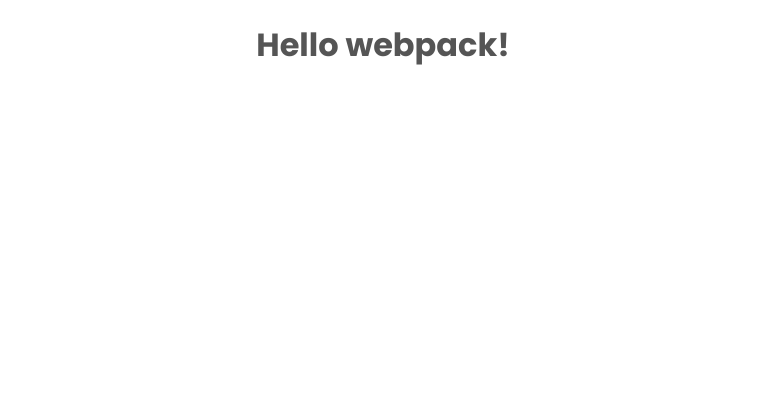
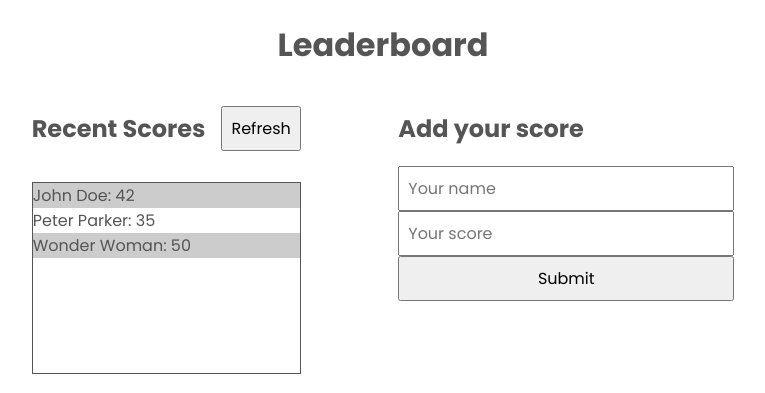
Before and after one commit to indigodavid/leaderboard, a website built with webpack: page dist/index.html in a window 1280 px wide. Shown: the whole page, without its empty margins (257-1022 px from the left). Built offline with nearby package versions, Linux system fonts and the light colour scheme.

Commit message:
Build and test initial layout

```diff
--- a/dist/index.html
+++ b/dist/index.html
@@ -4,9 +4,26 @@
   <meta charset="UTF-8">
   <meta http-equiv="X-UA-Compatible" content="IE=edge">
   <meta name="viewport" content="width=device-width, initial-scale=1.0">
-  <title>WebPack Exercise</title>
+  <title>Leaderboard</title>
 <script defer src="main.js"></script></head>
 <body>
-  <h1>Hello webpack!</h1>
+  <h1>Leaderboard</h1>
+  <div class="wrapper">
+    <section id="recent">
+      <div class="head">
+        <h2>Recent Scores</h2>
+        <button type="button" id="refresh">Refresh</button>
+      </div>
+      <ul id="leaderboard">
+        <!-- Generated using JavaScript-->
+      </ul>
+    </section>
+    <section id="add-section">
+      <h2>Add your score</h2>
+      <input type="text" name="name" id="name" placeholder="Your name">
+      <input type="text" name="score" id="score" placeholder="Your score">
+      <button id="submit-score" type="button">Submit</button>
+    </section>
+  </div>
 </body>
 </html>
```
Also changed, not shown: dist/0caf4c6cf244a90efcc5.woff2 (added), dist/0d03b1bbd1d62c1e1284.ttf (added), dist/4baccb548138840fa33a.ttf (added), dist/59edf72a325ac2048d60.woff2 (added), dist/afac89562a5301459069.woff2 (added), dist/b823fc0dbb5a5f0c21bb.ttf (added), dist/e615bbcb258550973c16.ttf (added), dist/ebb7a127d2d8ee6f1832.woff2 (added), 1 other file.
